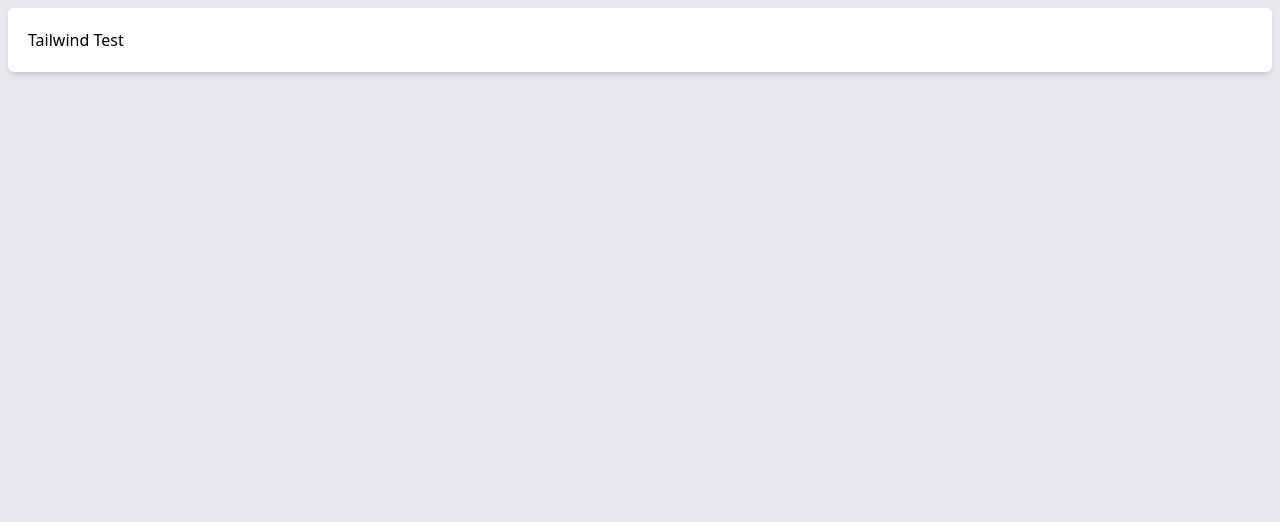
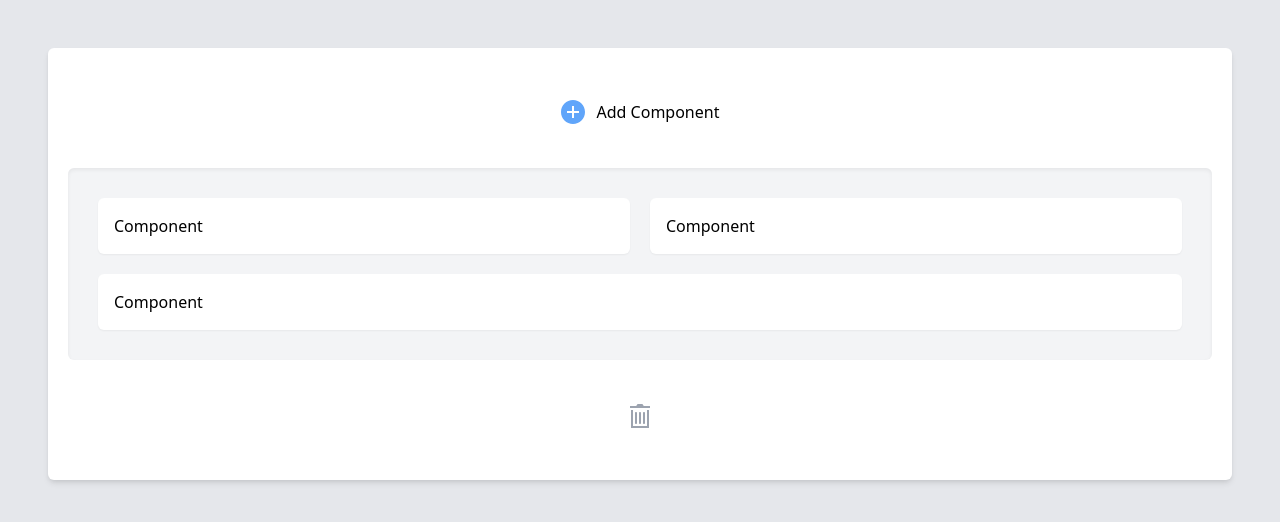
Before and after one commit to augusto1024/react-hooks-flow, a React (Create React App) app: page / in a window 1280 px wide. Shown: the top 522 px of the page. Built offline with nearby package versions, Linux system fonts and the light colour scheme.

Commit message:
Add main scaffold

```diff
--- a/package.json
+++ b/package.json
@@ -11,6 +11,7 @@
     "@types/node": "^12.0.0",
     "@types/react": "^17.0.0",
     "@types/react-dom": "^17.0.0",
+    "clsx": "^1.1.1",
     "react": "^17.0.2",
     "react-dom": "^17.0.2",
     "react-scripts": "4.0.3",
--- a/src/App.tsx
+++ b/src/App.tsx
@@ -1,10 +1,9 @@
-import React from "react";
-import ComponentContainer from "./Components/ComponentContainer";
+import Container from "./Components/Container";
 
 function App() {
   return (
-    <div className="flex justify-center">
-      <ComponentContainer />
+    <div className="flex justify-center p-10">
+      <Container />
     </div>
   );
 }
--- /dev/null
+++ b/src/Components/AddComponent.tsx
@@ -0,0 +1,25 @@
+import React from "react";
+import AddIcon from "../Icon/Add";
+import Button from "./Button";
+
+const AddComponent = (props: React.HTMLProps<HTMLDivElement>): JSX.Element => {
+  const { className, ...otherProps } = props;
+
+  return (
+    <div
+      className={`center w-full p-5 flex justify-center ${className || ""}`}
+      {...otherProps}
+    >
+      <Button
+        className="transition duration-100 ease-in-out hover:bg-blue-500 hover:text-white"
+        icon={
+          <AddIcon className="fill-current transition duration-100 ease-in-out text-blue-400 group-hover:text-white" />
+        }
+      >
+        Add Component
+      </Button>
+    </div>
+  );
+};
+
+export default AddComponent;
--- /dev/null
+++ b/src/Components/Button.tsx
@@ -0,0 +1,28 @@
+import React from "react";
+import clsx from "clsx";
+
+interface ButtonProps extends React.ButtonHTMLAttributes<HTMLButtonElement> {
+  icon?: JSX.Element;
+  rounded?: boolean;
+}
+
+const Button = (props: ButtonProps = { rounded: false }): JSX.Element => {
+  const { children, className, icon, rounded, ...otherProps } = props;
+
+  return (
+    <button
+      className={clsx(className, "p-3 group", {
+        "rounded-full": rounded,
+        "rounded-md": !rounded,
+      })}
+      {...otherProps}
+    >
+      <div className="flex flex-row space-x-3">
+        {icon || null}
+        {children && <div>{children}</div>}
+      </div>
+    </button>
+  );
+};
+
+export default Button;
--- /dev/null
+++ b/src/Components/Component.tsx
@@ -0,0 +1,17 @@
+import clsx from "clsx";
+
+const Component = (props: React.HTMLProps<HTMLDivElement>): JSX.Element => {
+  const { className, ...otherProps } = props;
+
+  return (
+    <div
+      style={{ minWidth: "400px", margin: "10px" }}
+      className={clsx("bg-white shadow-sm rounded-md p-4 flex-auto", className)}
+      {...otherProps}
+    >
+      Component
+    </div>
+  );
+};
+
+export default Component;
--- a/src/Components/ComponentContainer.tsx
+++ b/src/Components/ComponentContainer.tsx
@@ -1,9 +1,22 @@
+import clsx from "clsx";
 import React from "react";
+import Component from "./Component";
 
-const ComponentContainer = (): JSX.Element => {
+const ComponentContainer = (
+  props: React.HTMLProps<HTMLDivElement>
+): JSX.Element => {
+  const { className, ...otherProps } = props;
   return (
-    <div className="bg-white shadow-md m-2 rounded-md w-full p-5">
-      Tailwind Test
+    <div
+      className={clsx(
+        "bg-gray-100 shadow-inner rounded-md w-full p-5 flex flex-wrap",
+        className
+      )}
+      {...otherProps}
+    >
+      <Component />
+      <Component />
+      <Component />
     </div>
   );
 };
--- /dev/null
+++ b/src/Components/Container.tsx
@@ -0,0 +1,19 @@
+import AddComponent from "./AddComponent";
+import ComponentContainer from "./ComponentContainer";
+import RemoveComponent from "./RemoveComponent";
+
+const Container = (): JSX.Element => {
+  return (
+    <div className="bg-white shadow-md m-2 rounded-md w-full p-5">
+      <div className="grid">
+        <div className="grid grid-cols-1 gap-3">
+          <AddComponent className="col-span-1" />
+          <ComponentContainer className="col-span-1" />
+          <RemoveComponent className="col-span-1" />
+        </div>
+      </div>
+    </div>
+  );
+};
+
+export default Container;
--- /dev/null
+++ b/src/Components/RemoveComponent.tsx
@@ -0,0 +1,27 @@
+import clsx from "clsx";
+import React from "react";
+import TrashIcon from "../Icon/Trash";
+import Button from "./Button";
+
+const RemoveComponent = (
+  props: React.HTMLProps<HTMLDivElement>
+): JSX.Element => {
+  const { className, ...otherProps } = props;
+
+  return (
+    <div
+      className={clsx("center w-full p-5 flex justify-center", className)}
+      {...otherProps}
+    >
+      <Button
+        rounded
+        className="transition duration-100 ease-in-out hover:bg-gray-100 transform hover:scale-150"
+        icon={
+          <TrashIcon className="fill-current transition duration-100 ease-in-out text-gray-400 group-hover:text-red-400" />
+        }
+      />
+    </div>
+  );
+};
+
+export default RemoveComponent;
--- /dev/null
+++ b/src/Icon/Add.tsx
@@ -0,0 +1,20 @@
+import React from "react";
+import clsx from "clsx";
+
+const AddIcon = (props: React.SVGProps<SVGSVGElement>) => {
+  const { className, ...otherProps } = props;
+  return (
+    <svg
+      xmlns="http://www.w3.org/2000/svg"
+      width="24"
+      height="24"
+      viewBox="0 0 24 24"
+      className={clsx(className)}
+      {...otherProps}
+    >
+      <path d="M12 0c-6.627 0-12 5.373-12 12s5.373 12 12 12 12-5.373 12-12-5.373-12-12-12zm6 13h-5v5h-2v-5h-5v-2h5v-5h2v5h5v2z" />
+    </svg>
+  );
+};
+
+export default AddIcon;
--- /dev/null
+++ b/src/Icon/Trash.tsx
@@ -0,0 +1,20 @@
+import React from "react";
+import clsx from "clsx";
+
+const TrashIcon = (props: React.SVGProps<SVGSVGElement>) => {
+  const { className, ...otherProps } = props;
+  return (
+    <svg
+      xmlns="http://www.w3.org/2000/svg"
+      width="24"
+      height="24"
+      viewBox="0 0 24 24"
+      className={clsx(className)}
+      {...otherProps}
+    >
+      <path d="M9 19c0 .552-.448 1-1 1s-1-.448-1-1v-10c0-.552.448-1 1-1s1 .448 1 1v10zm4 0c0 .552-.448 1-1 1s-1-.448-1-1v-10c0-.552.448-1 1-1s1 .448 1 1v10zm4 0c0 .552-.448 1-1 1s-1-.448-1-1v-10c0-.552.448-1 1-1s1 .448 1 1v10zm5-17v2h-20v-2h5.711c.9 0 1.631-1.099 1.631-2h5.315c0 .901.73 2 1.631 2h5.712zm-3 4v16h-14v-16h-2v18h18v-18h-2z" />
+    </svg>
+  );
+};
+
+export default TrashIcon;
```
Also changed, not shown: 1 other file (tests, documents, lock files or other folders).
